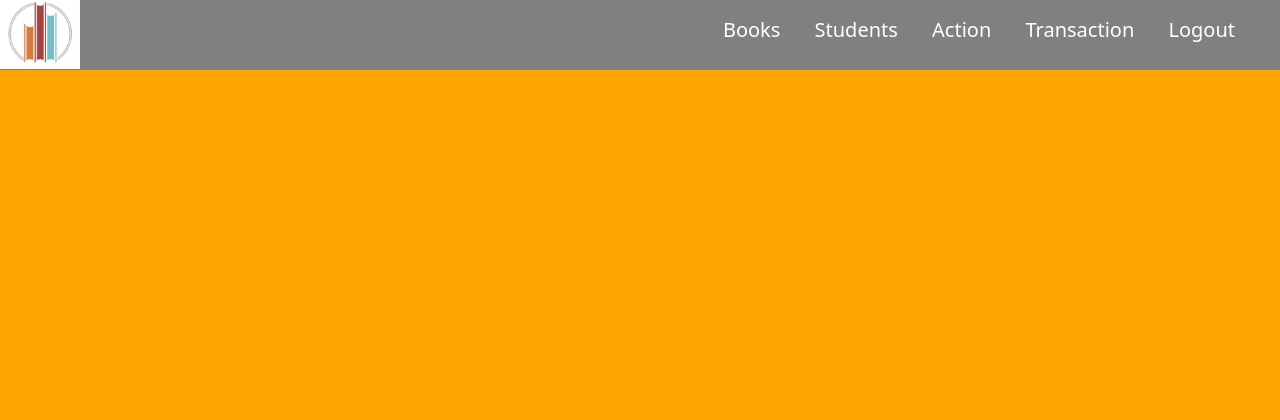
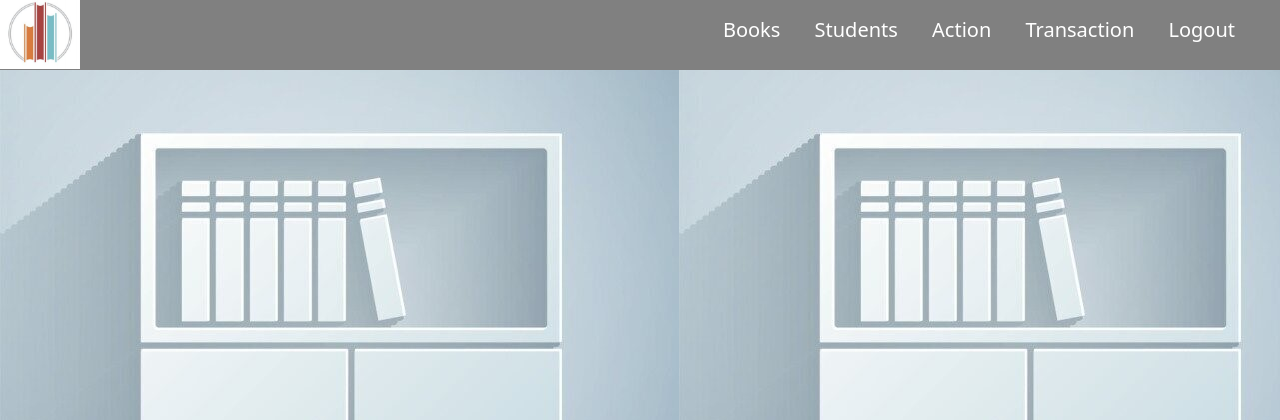
Before and after one commit to Harshakuncha/Librarymanagemntsystem, a Flask app: page /home in a window 1280 px wide. Shown: the top 420 px of the page. Run offline with Flask 2, Linux system fonts and the light colour scheme; some libraries are stand-ins or nearby versions.

Commit message:
changing backgroung 1

```diff
--- a/static/homedemostatic.css
+++ b/static/homedemostatic.css
@@ -1,10 +1,10 @@
 body,html{
   margin: 0;
   padding: 0;
-   /* background-image: url('homepagebackground.jpg');  */
+   background-image: url('homepagebackground.jpg');
 
 
-  background-color:orange
+  background-color:grey
  }
  nav{
    height: 70px;
```
